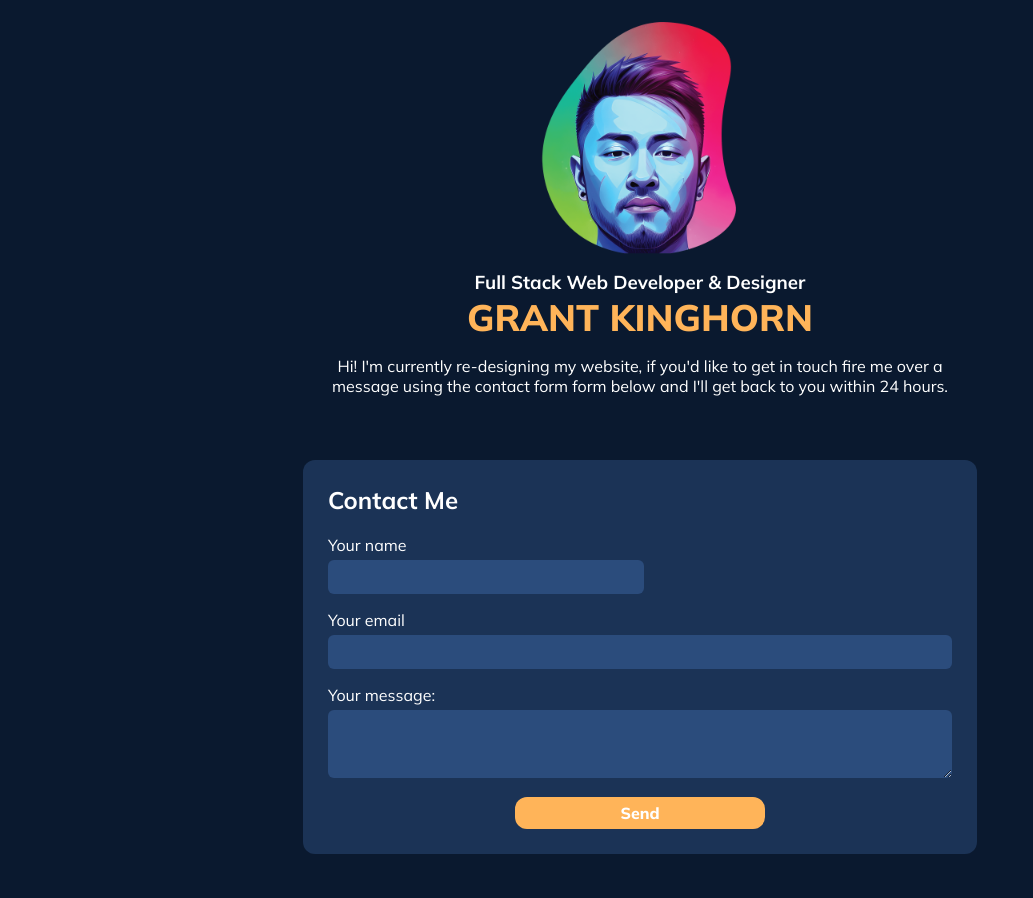
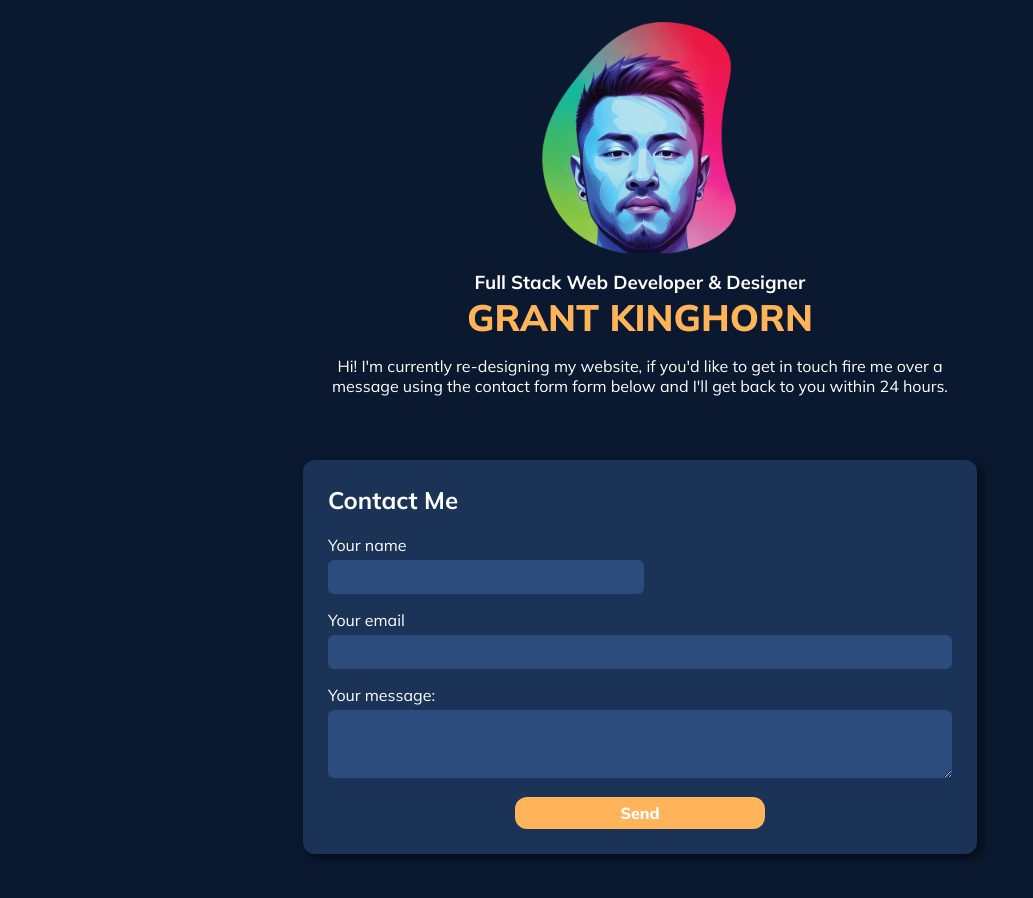
Before and after one commit to gkinghorn3/portfolio-site, a plain HTML site: page index.html in a window 1280 px wide. Shown: the part 82-980 px from the top of the page, without its empty margins (0-1033 px from the left). Drawn offline with Linux system fonts and the light colour scheme; a web font is replaced by a local one.

Commit message:
box shadow added to form

```diff
--- a/styles.css
+++ b/styles.css
@@ -68,6 +68,7 @@ header {
     padding: 4%;
     border-radius: 12px;
     background-color: #1B3356;
+    box-shadow: 5px 5px 10px rgba(0, 0, 0, 0.5);
 }
 
 #form-h2 {
```
